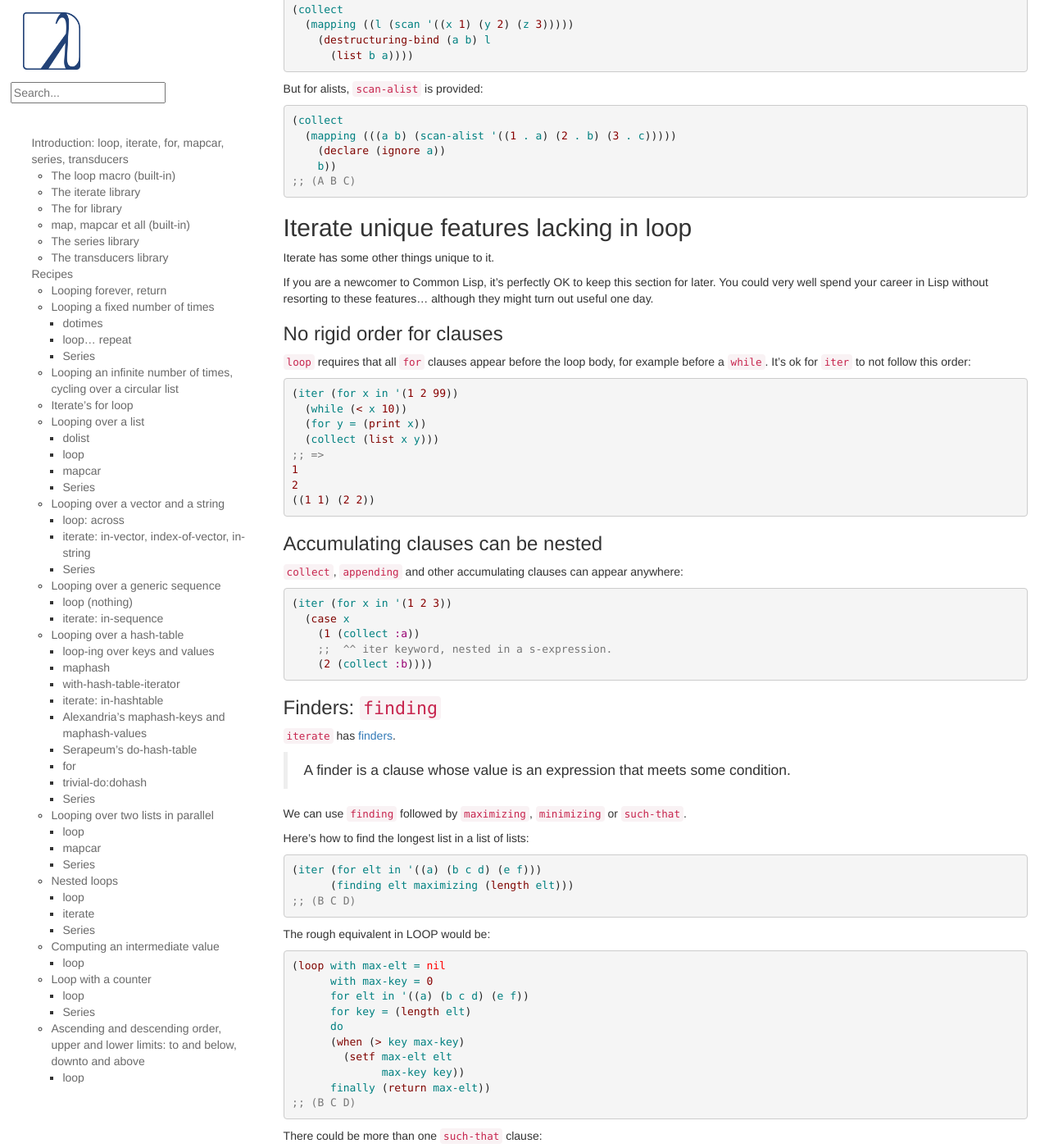
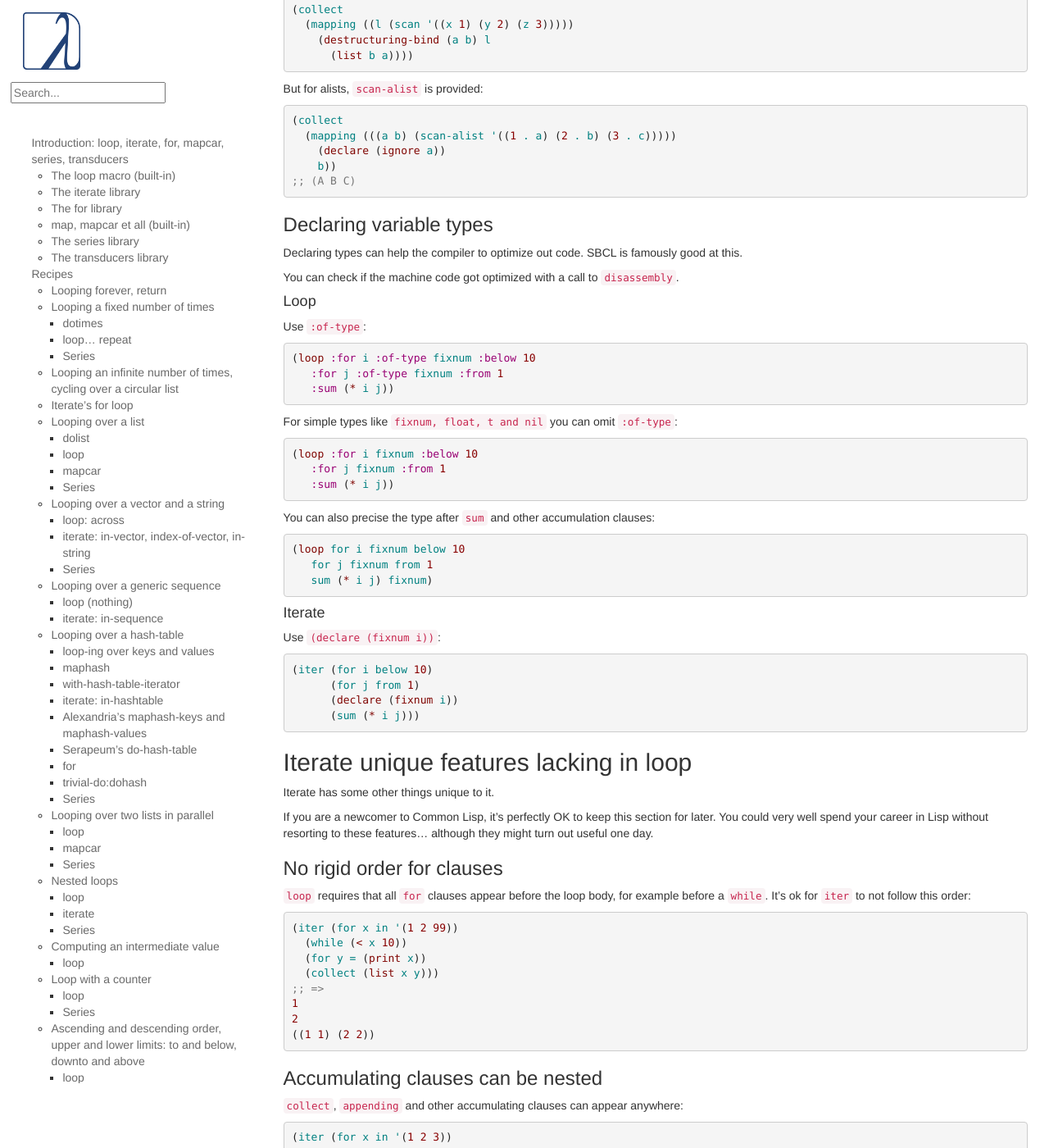
Before and after one commit to LispCookbook/cl-cookbook, a Jekyll site: the page built from iteration.md, in a window 1280 px wide and 1400 px high, scrolled down 22600 px. Shown: the whole window at 82% size. Built offline with Jekyll 4.4.1, drawn with Linux system fonts in a browser that asks for light colours.

Commit message:
iteration: declaring variable types
thanks https://stackoverflow.com/questions/42938045/how-to-declare-the-type-of-a-loop-variable

```diff
--- a/iteration.md
+++ b/iteration.md
@@ -1486,6 +1486,51 @@ But for alists, `scan-alist` is provided:
 ;; (A B C)
 ~~~
 
+### Declaring variable types
+
+Declaring types can help the compiler to optimize out code. SBCL is
+famously good at this.
+
+You can check if the machine code got optimized with a call to `disassembly`.
+
+#### Loop
+
+Use `:of-type`:
+
+~~~lisp
+(loop :for i :of-type fixnum :below 10
+   :for j :of-type fixnum :from 1
+   :sum (* i j))
+~~~
+
+For simple types like `fixnum, float, t and nil` you can omit `:of-type`:
+
+~~~lisp
+(loop :for i fixnum :below 10
+   :for j fixnum :from 1
+   :sum (* i j))
+~~~
+
+You can also precise the type after `sum` and other accumulation clauses:
+
+~~~lisp
+(loop for i fixnum below 10
+   for j fixnum from 1
+   sum (* i j) fixnum)
+~~~
+
+#### Iterate
+
+Use `(declare (fixnum i))`:
+
+~~~lisp
+(iter (for i below 10)
+      (for j from 1)
+      (declare (fixnum i))
+      (sum (* i j)))
+~~~
+
+
 ## Iterate unique features lacking in loop
 
 Iterate has some other things unique to it.
```
